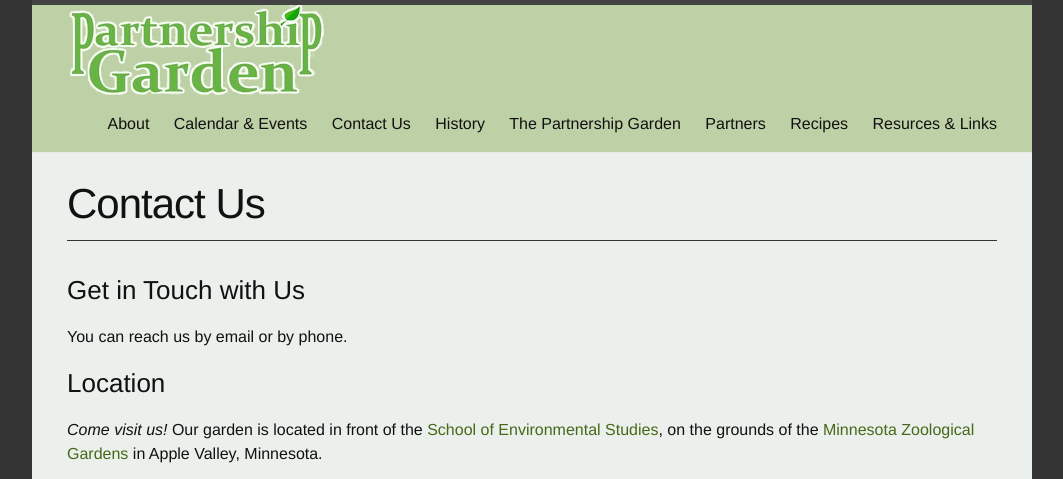
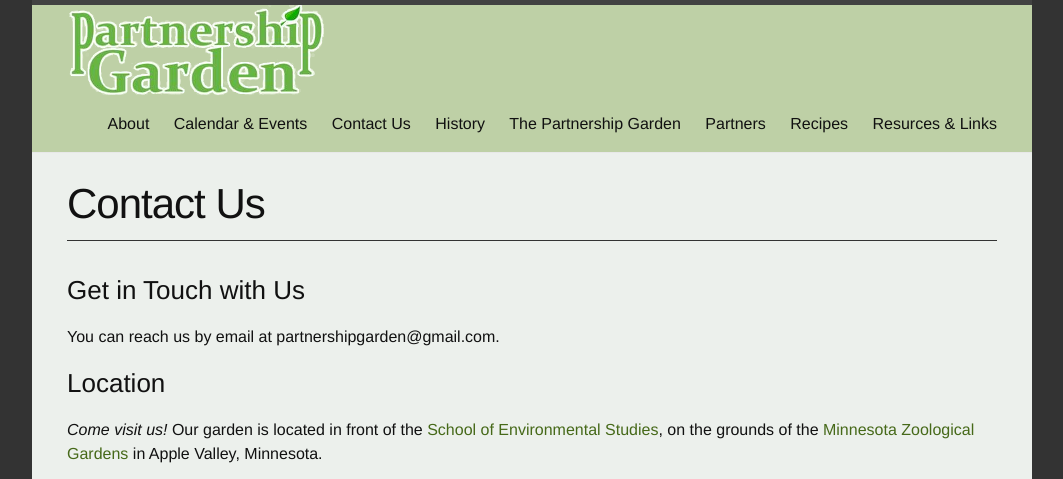
Before and after one commit to partnershipgarden/partnershipgarden, a Jekyll site: the page built from jekyll/contact.md, in a window 1280 px wide. Shown: the top 479 px of the page, without its empty margins (108-1171 px from the left). Built offline with Jekyll 4.4.1, drawn with Linux system fonts in a browser that asks for light colours.

Commit message:
Update contact.md

```diff
--- a/jekyll/contact.md
+++ b/jekyll/contact.md
@@ -6,7 +6,7 @@ permalink: /contact/
 
 <h3>Get in Touch with Us</h3>
 
-<p>You can reach us by email or by phone.</p>
+<p>You can reach us by email at {{site.email}}.</p>
 
 <h3>Location</h3>
 <p><em>Come visit us!</em>  Our garden is located in front of the <a href='http://www.district196.org/ses/'>School of Environmental Studies</a>, on the grounds of the <a href='http://www.mnzoo.org/index.asp'>Minnesota Zoological Gardens</a> in Apple Valley, Minnesota.  </p>
```
